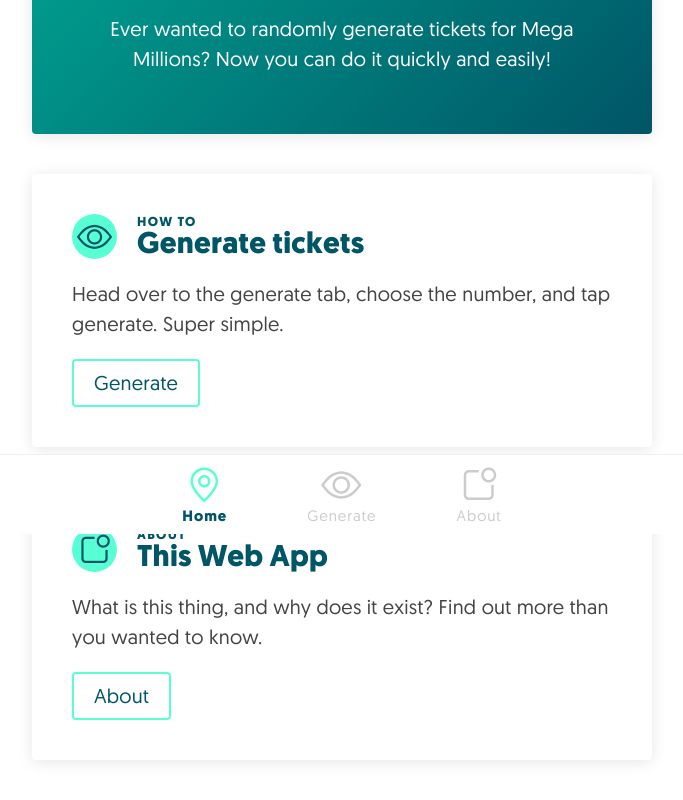
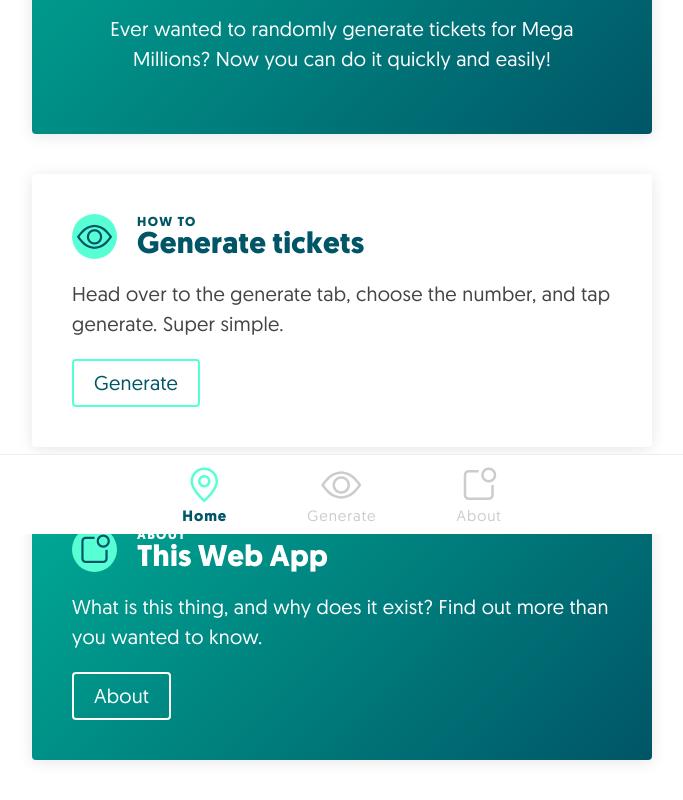
Before and after one commit to mikemattner/numbers, a Vue app: page / in a window 1280 px wide. Shown: the part 266-1066 px from the top of the page, without its empty margins (298-981 px from the left). Built offline with nearby package versions, Linux system fonts and the light colour scheme.

Commit message:
Having fun with card components.

```diff
--- a/src/assets/scss/app.scss
+++ b/src/assets/scss/app.scss
@@ -9,6 +9,7 @@
 //Components
 // @import "components/navbar";
 // @import "components/header";
+@import "components/buttons";
 
 //Views
 // @import "views/styleguide";
--- /dev/null
+++ b/src/assets/scss/components/_buttons.scss
@@ -0,0 +1,26 @@
+.btn {
+    display: inline-block;
+    text-decoration: none;
+    color: $dark-blueGreen;
+    border: 2px solid $electricGreen;
+    border-radius: 4px;
+    padding: 12px 20px;
+    line-height: 1;
+
+    &:hover,
+    &:active {
+        color: $dark-blueGreen;
+        background-color: $electricGreen;
+    }
+
+    &--white {
+        color: $white;
+        border-color: $white;
+
+        &:hover,
+        &:active {
+            color: $dark-blueGreen;
+            background-color: $white;
+        }
+    }
+}
--- a/src/components/Card.vue
+++ b/src/components/Card.vue
@@ -108,14 +108,5 @@
             }
         }
     }
-    .btn {
-        display: inline-block;
-        text-decoration: none;
-        color: $dark-blueGreen;
-        border: 2px solid $electricGreen;
-        border-radius: 4px;
-        padding: 12px 20px;
-        line-height: 1;
-    }
 }
 </style>
--- a/src/views/About.vue
+++ b/src/views/About.vue
@@ -3,7 +3,8 @@
     <el-row type="flex" class="row-bg" justify="center">
         <el-col :xs="24" :md="16" :lg="12">
             <n-card
-                icon="el-icon-news">
+                icon="el-icon-news"
+                isBlue>
                 <template v-slot:header>
                     <h4>About</h4>
                     <h1>This Web App</h1>
--- a/src/views/Home.vue
+++ b/src/views/Home.vue
@@ -23,13 +23,14 @@
             </n-card>
             <n-card
                 icon="el-icon-news"
-                isLeft>
+                isLeft
+                isBlue>
                 <template v-slot:header>
                     <h4>About</h4>
                     <h2>This Web App</h2>
                 </template>
                 <p>What is this thing, and why does it exist? Find out more than you wanted to know.</p>
-                <router-link to="/about" class="btn">About</router-link>
+                <router-link to="/about" class="btn btn--white">About</router-link>
             </n-card>
         </el-col>
     </el-row>
```
